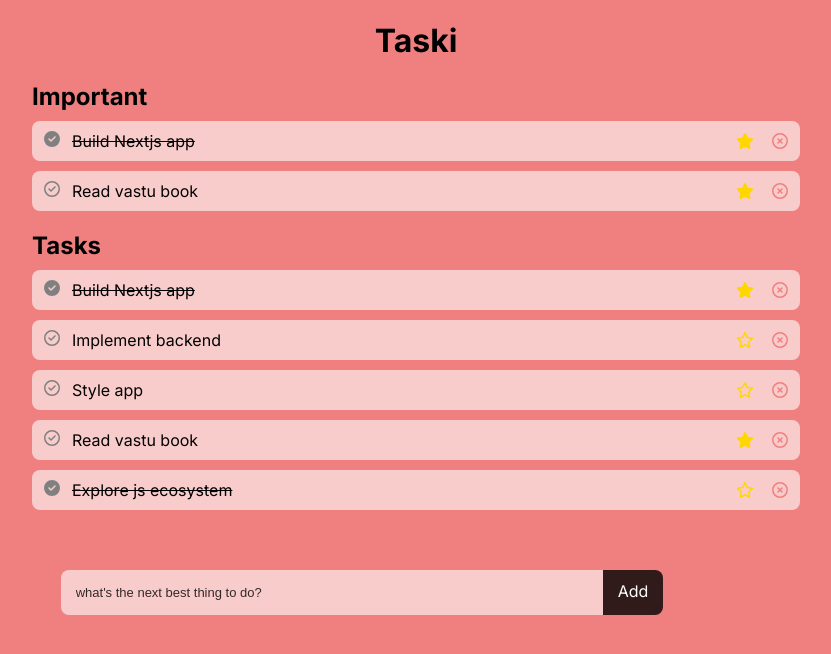
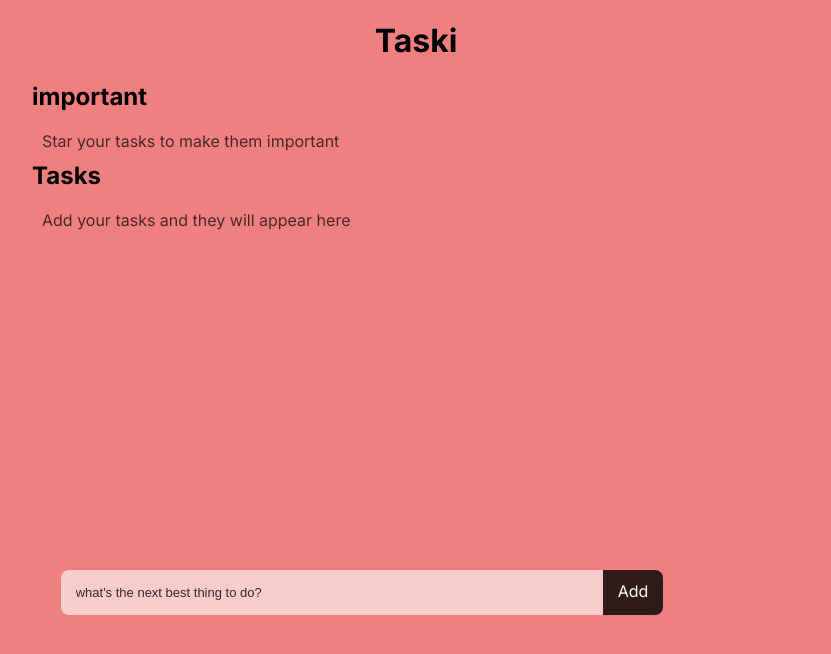
Before and after one commit to safalnpane/taski, a Next.js app in the folder frontend/: page / in a window 1280 px wide. Shown: the top 654 px of the page, without its empty margins (224-1055 px from the left). Built offline with nearby package versions, Linux system fonts and the light colour scheme.

Commit message:
style(frontend): refac todo list as a seperate component

```diff
--- a/frontend/src/app/page.jsx
+++ b/frontend/src/app/page.jsx
@@ -1,52 +1,29 @@
 // page.jsx
+"use client";
+
+import { useState } from "react";
 
 import TodoItem from "../components/TodoItem";
+import TodoList from "../components/TodoList";
 import TodoInput from "../components/TodoInput";
 
 const HomePage = () => {
-  const todos = [
-    {
-      name: "Build Nextjs app",
-      done: true,
-      stared: true,
-    },
-    {
-      name: "Implement backend",
-      done: false,
-      stared: false,
-    },
-    {
-      name: "Style app",
-      done: false,
-      stared: false,
-    },
-    {
-      name: "Read vastu book",
-      done: false,
-      stared: true,
-    },
-    {
-      name: "Explore js ecosystem",
-      done: true,
-      stared: false,
-    },
-  ];
+  const [todos, setTodos] = useState([]);
+
   const important = todos.filter((todo) => todo.stared === true);
   return (
     <main className="container">
       <h1>Taski</h1>
-      <div className="todoContainer">
-        <h2 style={{ textAlign: "left", margin: "0" }}>Important</h2>
-        {important.map((todo) => (
-          <TodoItem key={todo.name} todo={todo} />
-        ))}
-      </div>
-      <div className="todoContainer" style={{ marginTop: "20px" }}>
-        <h2 style={{ textAlign: "left", margin: "0" }}>Tasks</h2>
-        {todos.map((todo) => (
-          <TodoItem key={todo.name} todo={todo} />
-        ))}
-      </div>
+      <TodoList
+        title="important"
+        todos={important}
+        emptyMessage="Star your tasks to make them important"
+      />
+      <TodoList
+        title="Tasks"
+        todos={todos}
+        emptyMessage="Add your tasks and they will appear here"
+      />
       <TodoInput />
     </main>
   );
--- /dev/null
+++ b/frontend/src/components/TodoList.jsx
@@ -0,0 +1,27 @@
+// TodoList.jsx
+
+import TodoItem from "./TodoItem";
+
+const TodoList = ({ title, todos, emptyMessage }) => {
+  return (
+    <div className="todoContainer">
+      <h2 style={{ textAlign: "left", margin: "0" }}>{title}</h2>
+      {todos.length === 0 ? (
+        <p
+          style={{
+            color: "rgba(0,0,0,0.7)",
+            textAlign: "left",
+            margin: "10px",
+          }}
+        >
+          {emptyMessage}
+        </p>
+      ) : null}
+      {todos.map((todo) => (
+        <TodoItem key={todo.name} todo={todo} />
+      ))}
+    </div>
+  );
+};
+
+export default TodoList;
```
